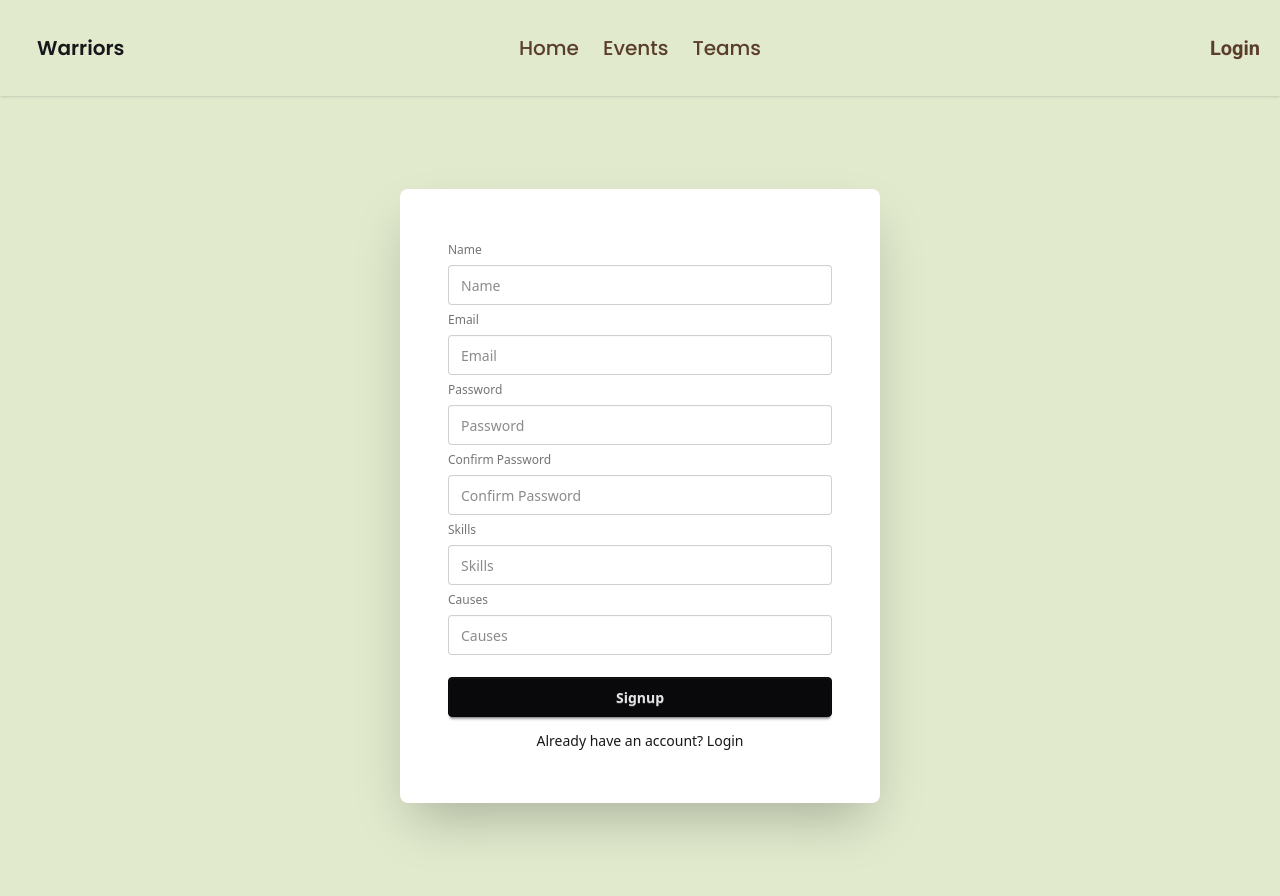
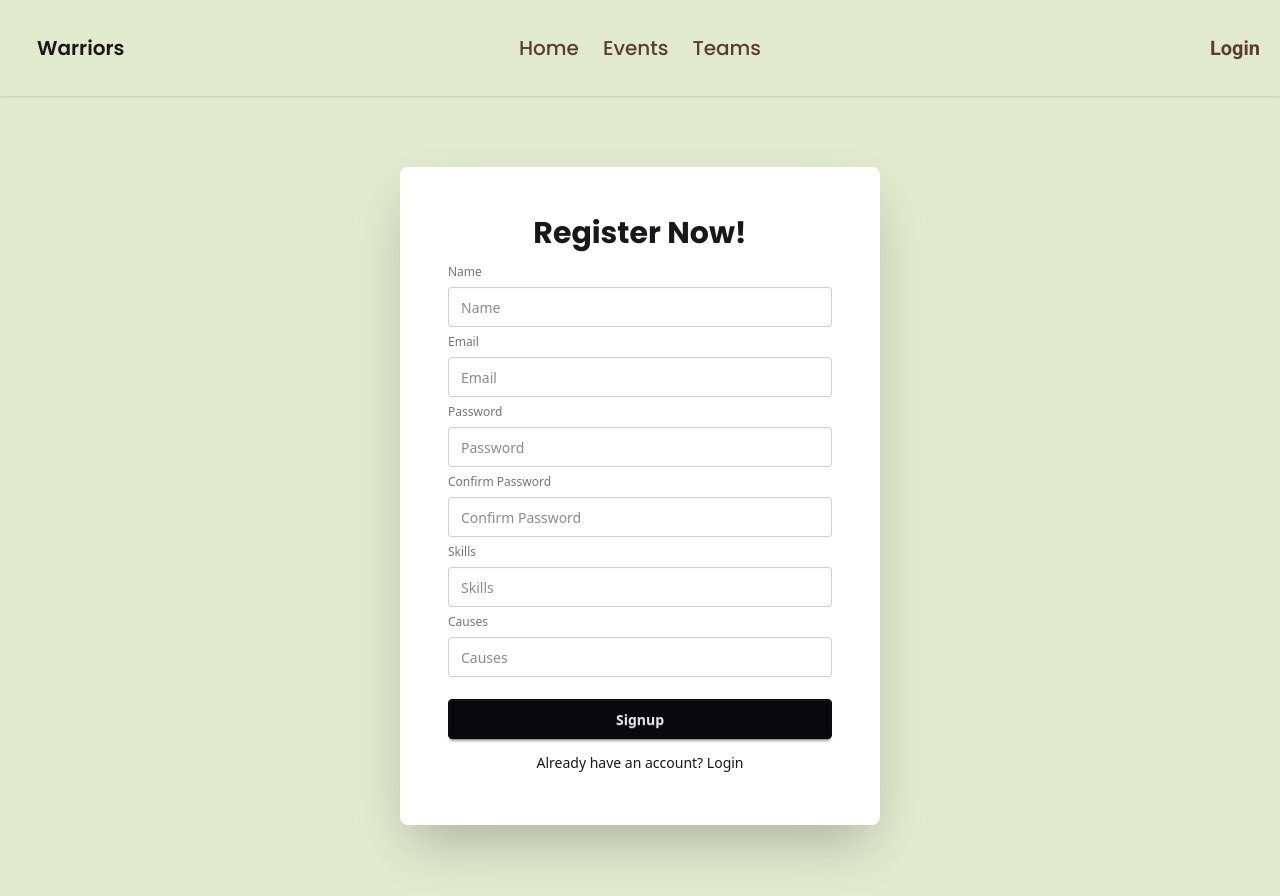
Before and after one commit to SUPTO-1/hands_on_volunteering_platform, a React (Vite) app: page /signup in a window 1280 px wide. Built offline with nearby package versions, Linux system fonts and the light colour scheme.

Commit message:
feat: update authentication design

```diff
--- a/src/Authentication/Login/Login.jsx
+++ b/src/Authentication/Login/Login.jsx
@@ -60,6 +60,7 @@ const Login = () => {
         <div className="card bg-base-100 sm:p-0 lg:p-12 w-full max-w-sm shrink-0 shadow-2xl">
           <form onSubmit={handlelogin} className="card-body">
             <fieldset className="fieldset">
+              <h1 className="text-3xl font-bold text-center mb-4 font-poppins">Login Now!</h1>
               <label className="fieldset-label">Email</label>
               <input type="email" className="input" placeholder="Email" name="email" />
               <label className="fieldset-label">Password</label>
--- a/src/Authentication/Signup/Signup.jsx
+++ b/src/Authentication/Signup/Signup.jsx
@@ -57,6 +57,7 @@ const Signup = () => {
       <div className="hero-content flex-col w-full max-w-lg">
         <div className="card bg-base-100 w-full shadow-2xl p-6">
           <form onSubmit={handleRegister} className="card-body">
+            <h1 className="text-3xl font-bold text-center font-poppins">Register Now!</h1>
             <fieldset className="fieldset">
               <label className="fieldset-label">Name</label>
               <input type="text" className="input input-bordered w-full" placeholder="Name" name="name" required />
```
